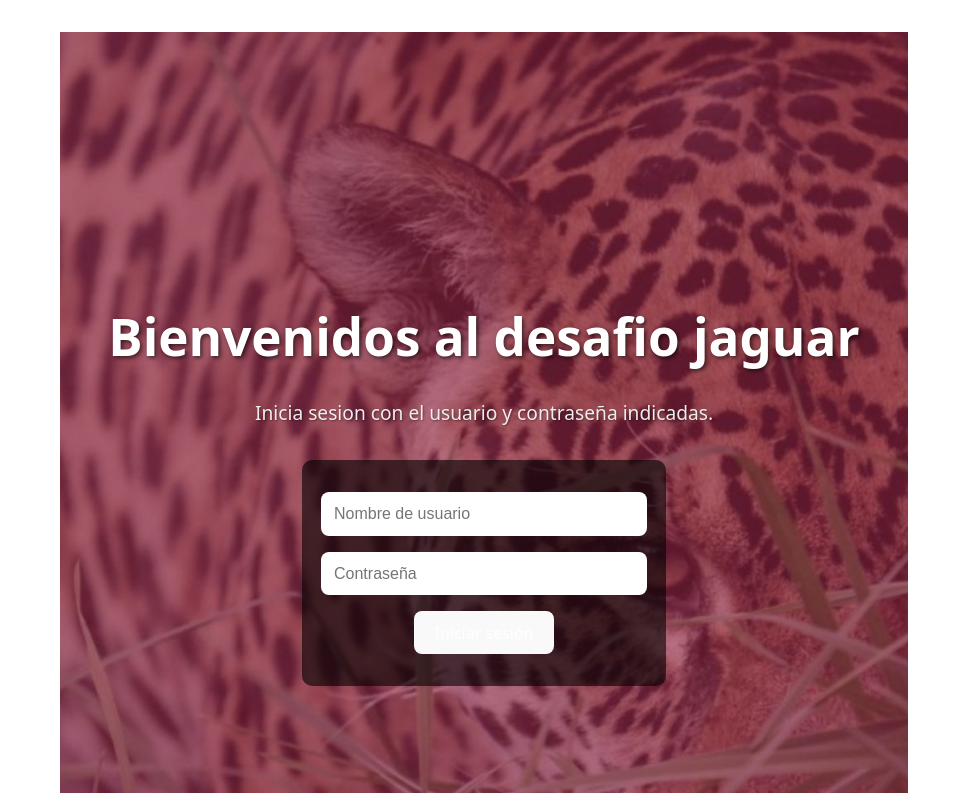
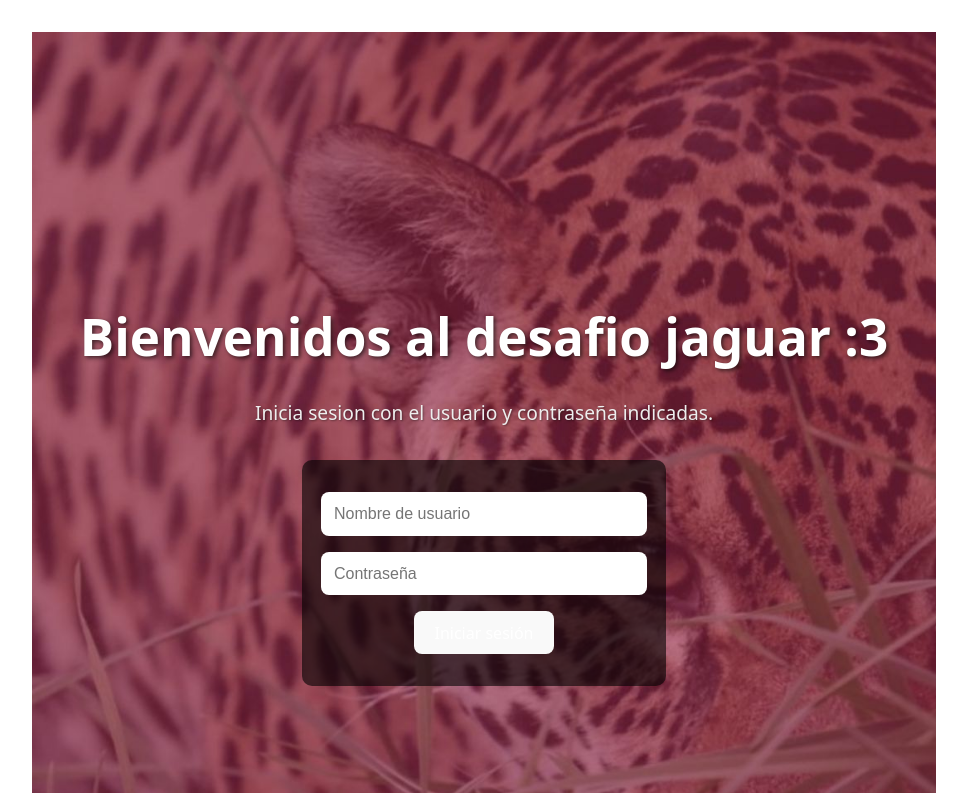
Before and after one commit to LuisPatMtz/DesafioJaguar, a React (Vite) app in the folder my-electron-react-app/: page / in a window 1280 px wide. Shown: the top 793 px of the page, without its empty margins (156-1123 px from the left). Built offline with nearby package versions, Linux system fonts and the light colour scheme.

Commit message:
conf de login

```diff
--- a/my-electron-react-app/src/pages/Home.jsx
+++ b/my-electron-react-app/src/pages/Home.jsx
@@ -16,7 +16,7 @@ function Home() {
         color: 'white',
       }}
     >
-      <h1>Bienvenidos al desafio jaguar</h1>
+      <h1>Bienvenidos al desafio jaguar :3</h1>
       <p>Inicia sesion con el usuario y contraseña indicadas.</p>
 
       <Login /> {/* Aquí delegamos toda la lógica y formulario */}
```
